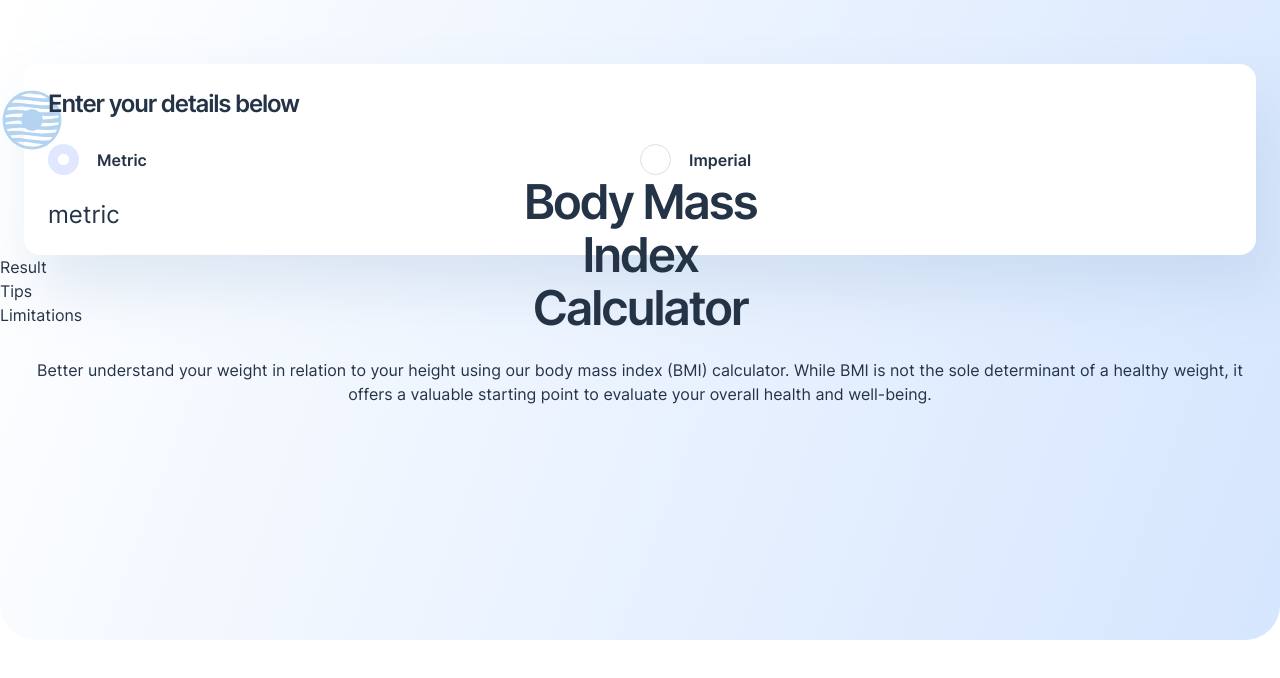
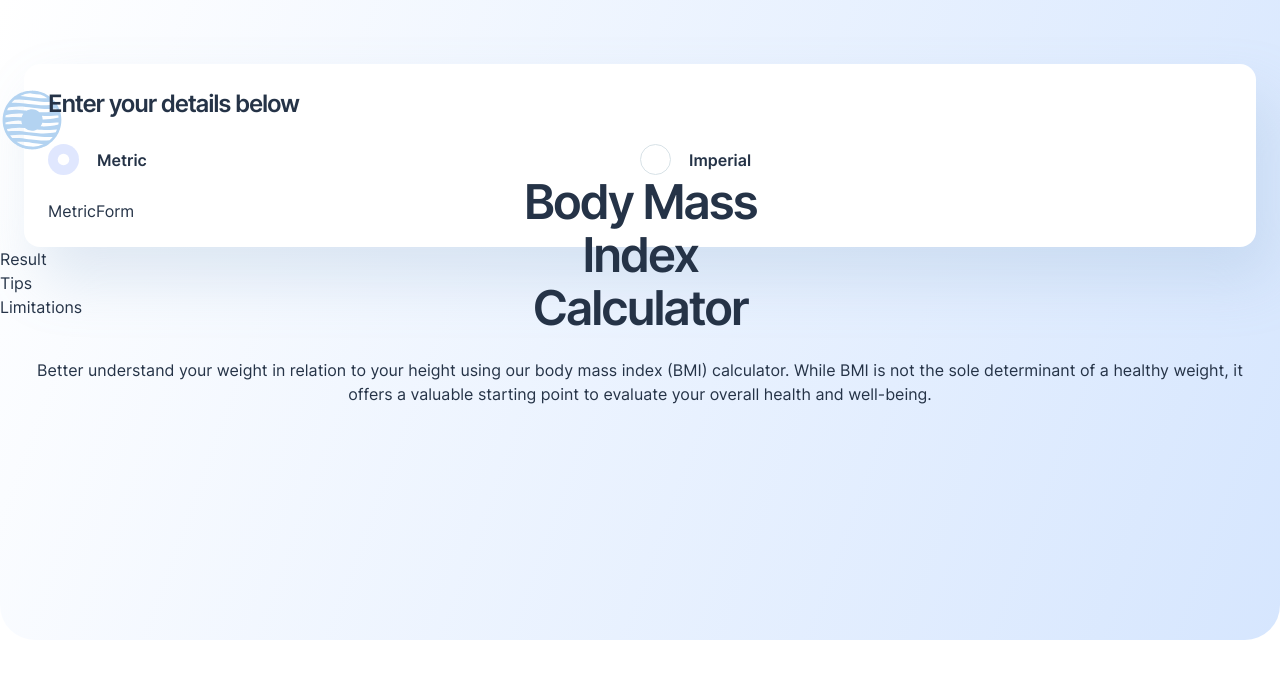
Before and after one commit to solvman/bmi-calculator, a React (Vite) app: page / in a window 1280 px wide. Shown: the top 678 px of the page. Built offline with nearby package versions, Linux system fonts and the light colour scheme.

Commit message:
Add metric and imperial forms to Calculator component

```diff
--- a/src/components/Hero/components/Calculator/Calculator.tsx
+++ b/src/components/Hero/components/Calculator/Calculator.tsx
@@ -1,5 +1,8 @@
 import { useState } from "react";
 import RadioButton from "@/components/common/RadioButton";
+
+import MetricForm from "./components/MetricForm";
+import ImperialForm from "./components/ImperialForm";
 
 const systemValues = ["metric", "imperial"] as const;
 type System = (typeof systemValues)[number];
@@ -26,7 +29,7 @@ function Calculator() {
           ))}
         </ul>
       </fieldset>
-      <p className="text-2xl">{value}</p>
+      {value === "metric" ? <MetricForm /> : <ImperialForm />}
     </form>
   );
 }
--- /dev/null
+++ b/src/components/Hero/components/Calculator/components/ImperialForm/ImperialForm.tsx
@@ -0,0 +1,3 @@
+export const ImperialForm = () => {
+  return <div>ImperialForm</div>;
+};
--- /dev/null
+++ b/src/components/Hero/components/Calculator/components/ImperialForm/index.ts
@@ -0,0 +1,2 @@
+import { ImperialForm } from "./ImperialForm";
+export default ImperialForm;
--- /dev/null
+++ b/src/components/Hero/components/Calculator/components/MetricForm/MetricForm.tsx
@@ -0,0 +1,3 @@
+export const MetricForm = () => {
+  return <div>MetricForm</div>;
+};
--- /dev/null
+++ b/src/components/Hero/components/Calculator/components/MetricForm/index.ts
@@ -0,0 +1,2 @@
+import { MetricForm } from "./MetricForm";
+export default MetricForm;
```
